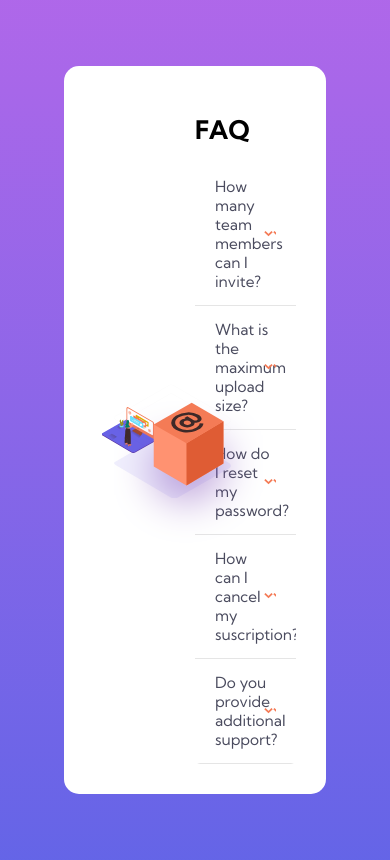
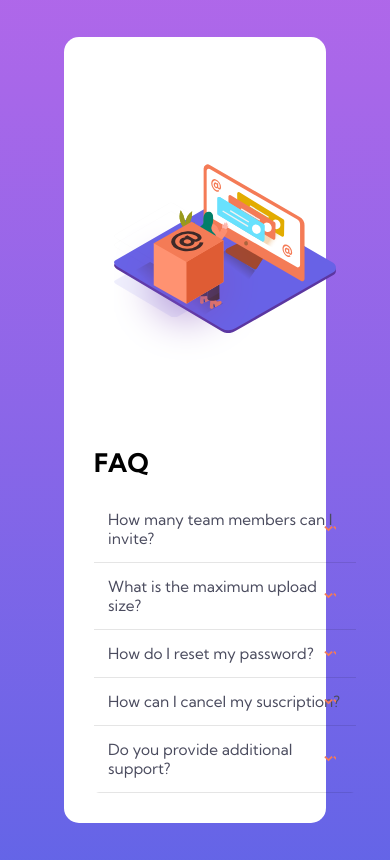
Before and after one commit to outerpreneur/faq-accordion-card-main, a plain HTML site: page index.html in a window 390 px wide. Drawn offline with Linux system fonts and the light colour scheme.

Commit message:
mobile version

```diff
--- a/styles.css
+++ b/styles.css
@@ -68,7 +68,7 @@ body {
 
 .accordion__label,
 .accordion__content {
-    padding: 14px 20px;
+    padding: 14px;
 }
 
 .accordion__label {
@@ -123,3 +123,17 @@ body {
 .question {
     border-bottom: 1px solid rgb(0, 0, 0, 0.1);
 }
+
+@media only screen and (max-width:550px) {
+    .container {
+        grid-template-columns: 1fr;
+        grid-template-rows: 1fr 1fr;
+        width: 100%;
+    }
+
+    .graphic {
+        justify-content: center;
+        transform: translateX(0);
+        transform: translateY(0);
+        position: relative;
+    }
```
